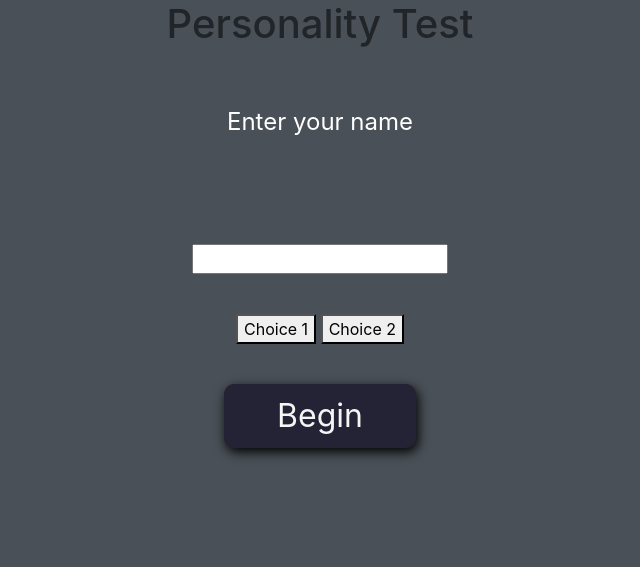
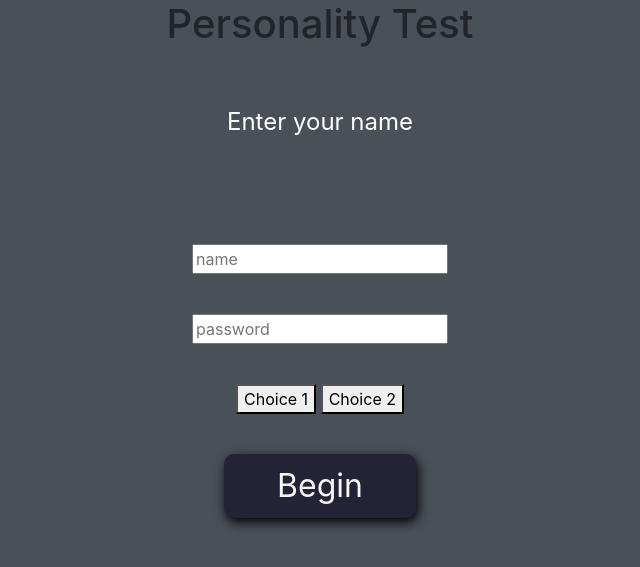
Before and after one commit to natemartinez/CYOA, a PHP site: page /test.php in a window 1280 px wide. Shown: the top 567 px of the page, without its empty margins (320-960 px from the left). Run offline with PHP 8.4, Linux system fonts and the light colour scheme; some libraries are stand-ins or nearby versions.

Commit message:
Added password to user's registration

```diff
--- a/pages/info-check.php
+++ b/pages/info-check.php
@@ -3,7 +3,7 @@
  include '../db.php';
  header('Content-Type: application/json');
 
- $username = "SELECT name, mind, social, wake, temper FROM stats ORDER BY id DESC LIMIT 1";
+ $username = "SELECT name, password, mind, social, wake, temper FROM stats ORDER BY id DESC LIMIT 1";
  $result = $conn->query($username);
 
  //Displays name of user
@@ -11,12 +11,14 @@
    if ($result->num_rows > 0) {
       while ($row = $result->fetch_assoc()){
        $playername = $row["name"];
+       $password = $row["password"];
        $mindTrait = $row["mind"];
        $socialTrait = $row["social"];
        $wakeTrait = $row["wake"];
        $temperTrait = $row["temper"];
        $data = array(
         'name' => $playername,
+        'password' => $password,
         'mind' => $mindTrait,
         'social' => $socialTrait,
         'wake' => $wakeTrait,
--- a/script.js
+++ b/script.js
@@ -75,6 +75,7 @@ testButton2.click(function(){
 beginButton.click(function(){
     let textBox = $('#name-input');
     const nameInput = $('#name-input').val();
+    const pswdInput = $('#pswd-input').val();
 
     textBox.css('display', 'none');
     beginButton.css('display', 'none');
@@ -88,6 +89,7 @@ beginButton.click(function(){
 
     mainText.text(questions[i]);
     answer.push(nameInput);
+    answer.push(pswdInput);
 });
 
 nextButton.click(function(){
@@ -188,29 +190,17 @@ dnaBtn.click(function(){
 });
 
 // Inventory page
-let itemSlot = $('.item');
-
-itemSlot.click(function(e){
-    //grabs info based on id in the slot
-    e.preventDefault();
-    let itemID = $(this).attr('id');
-    let savedInventory = JSON.parse(sessionStorage.getItem('inventory'));
-
-    $('#info-name').text(savedInventory[itemID].name);
-    $('#info-type').text(savedInventory[itemID].type);
-    $('#info-rarity').text(savedInventory[itemID].rarity);
-})
 
 
 function sendResults(stats){
     let result = {
        "name": stats[0],
-       "mind": stats[1],
-       "social": stats[2],
-       "wake": stats[3],
-       "temper": stats[4],
+       "password": stats[1],
+       "mind": stats[2],
+       "social": stats[3],
+       "wake": stats[4],
+       "temper": stats[5],
     };
-
     $.post("testSubmit.php", JSON.stringify(result), function(data){
         let identity = data;
         console.log(identity);
@@ -229,6 +219,7 @@ function receiveJSON(){
   .then(data => {
     userID = {
         "Name": data.name,
+        "Password": data.password,
         "Mind": data.mind,
         "Social": data.social,
         "Temper": data.temper,
@@ -332,6 +323,18 @@ let gameButton2 = $('#game-btn2');
 
 let a = 0;
 let b = 1;
+let itemSlot = $('.item');
+
+itemSlot.click(function(e){
+    //grabs info based on id in the slot
+    e.preventDefault();
+    let itemID = $(this).attr('id');
+    let savedInventory = JSON.parse(sessionStorage.getItem('inventory'));
+
+    $('#info-name').text(savedInventory[itemID].name);
+    $('#info-type').text(savedInventory[itemID].type);
+    $('#info-rarity').text(savedInventory[itemID].rarity);
+})
 
 // This function will hold inventory
 class gameEvent{
@@ -467,7 +470,6 @@ function setOutcome(event, nextEvent){
 
 };
 
-
 setScenario();
 
 gameButton1.click(function(){
--- a/test.php
+++ b/test.php
@@ -24,7 +24,8 @@
 
     <div class='game-div'>
      <p id='main-text'>Enter your name</p>
-     <input type="text" id="name-input">
+     <input type="text" id='name-input'placeholder='name'>
+     <input type="text" id='pswd-input' placeholder='password'>
 
       <div id='button-div'>
        <button class='choice-btn' id='choice1'>Choice 1</button>
--- a/testSubmit.php
+++ b/testSubmit.php
@@ -7,13 +7,14 @@ if(isset($_POST)){
   $result = json_decode($data, true);
 
   $name = var_export($result["name"], 1);
+  $password = var_export($result["password"], 1);
   $mind = var_export($result["mind"], 1);
   $social = var_export($result["social"], 1);
   $wake = var_export($result["wake"], 1);
   $temper = var_export($result["temper"], 1);
 
- $sql = "INSERT INTO stats (name, mind, social, wake, temper)
-VALUES ($name, $mind, $social, $wake, $temper)";
+ $sql = "INSERT INTO stats (name, password, mind, social, wake, temper)
+VALUES ($name, $password, $mind, $social, $wake, $temper)";
 
 if ($conn->query($sql) === TRUE) {
   echo "New record created successfully";
```
Also changed, not shown: pages/character.php (+6 -6 lines).
